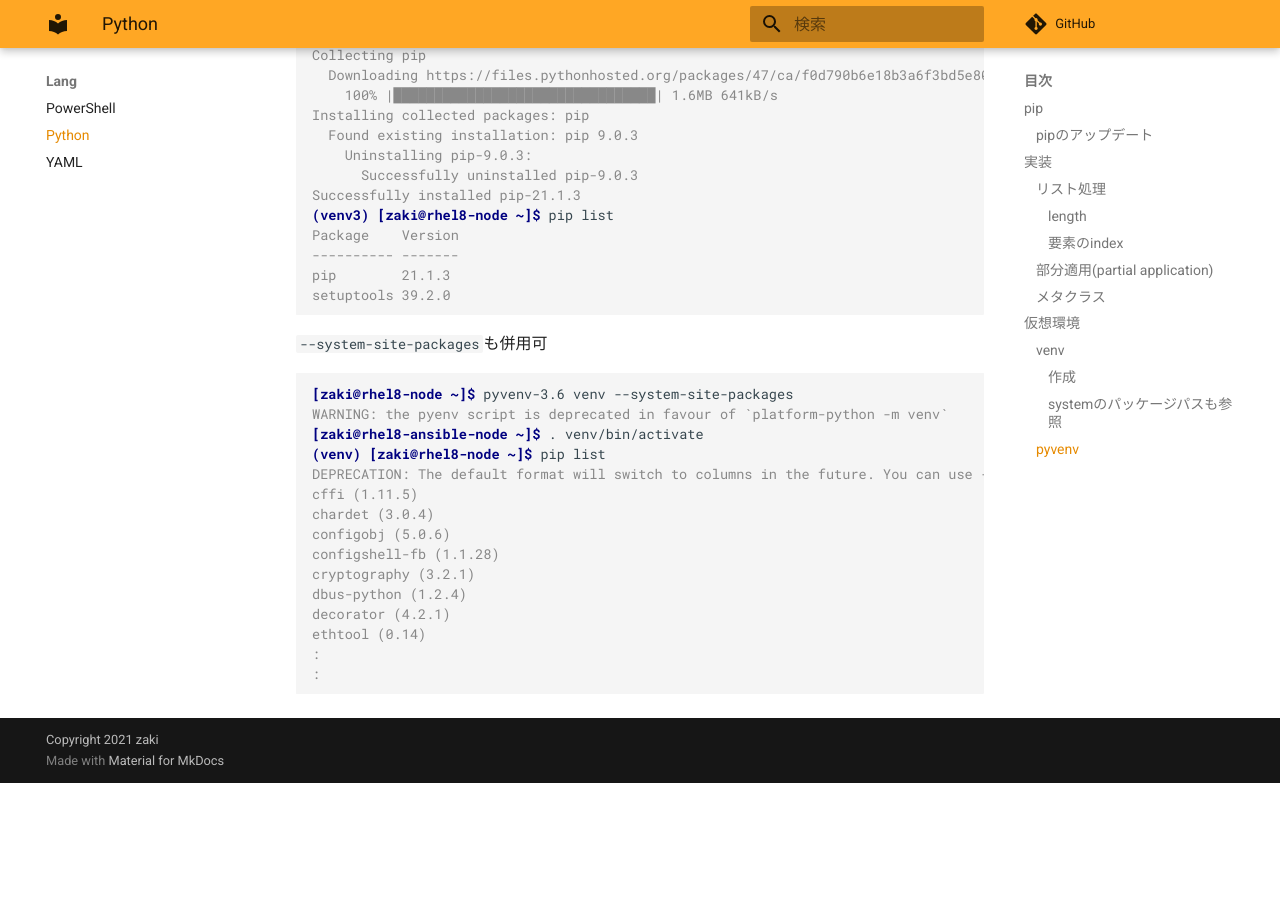
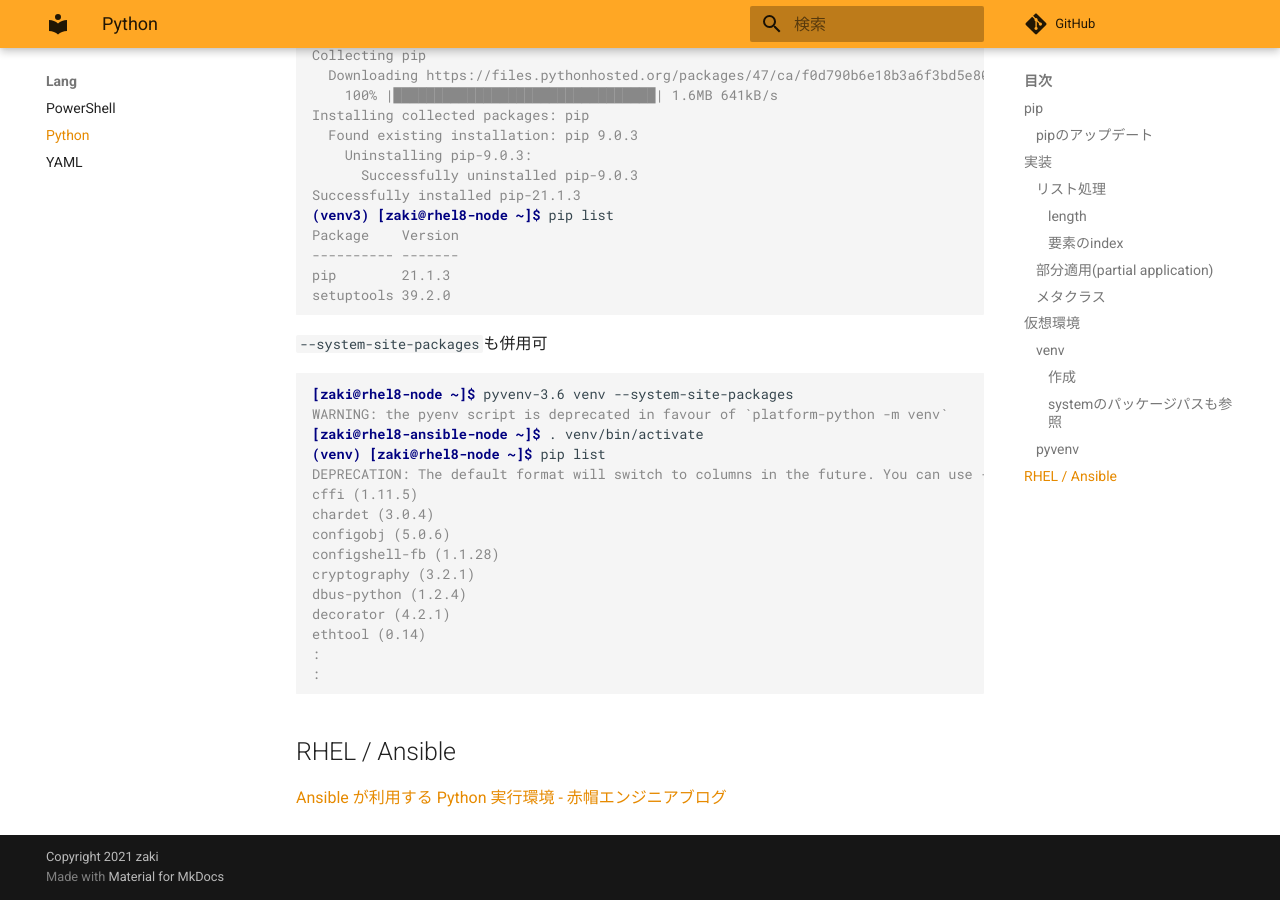
Before and after one commit to zaki-lknr/docs, an MkDocs documentation site: the page built from docs/lang/python.md, in a window 1280 px wide and 900 px high, scrolled down 2939 px. Built offline with MkDocs 1.6.1 and Material for MkDocs 9.7.7, drawn with Linux system fonts in a browser that asks for light colours; comment, search, counter and statistics services are not loaded; before the commit the page ends 3722 px from its top, so only the background shows below that.

Commit message:
add: lang/python: rhel/ansibleのpython

````diff
--- a/docs/lang/python.md
+++ b/docs/lang/python.md
@@ -167,3 +167,7 @@ ethtool (0.14)
 :
 :
 ```
+
+## RHEL / Ansible
+
+[Ansible が利用する Python 実行環境 - 赤帽エンジニアブログ](https://rheb.hatenablog.com/entry/ansible_python_environment)
````
